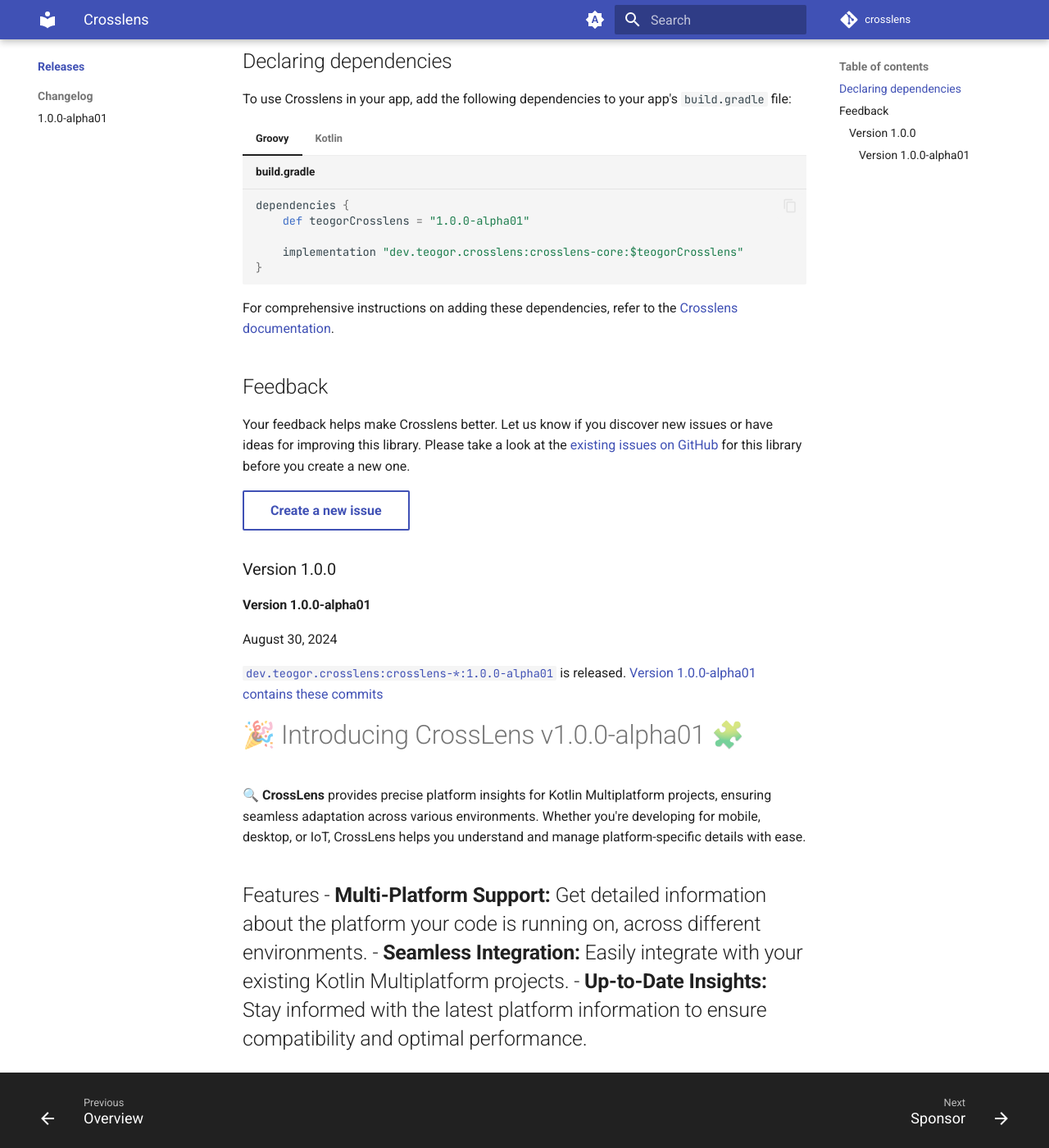
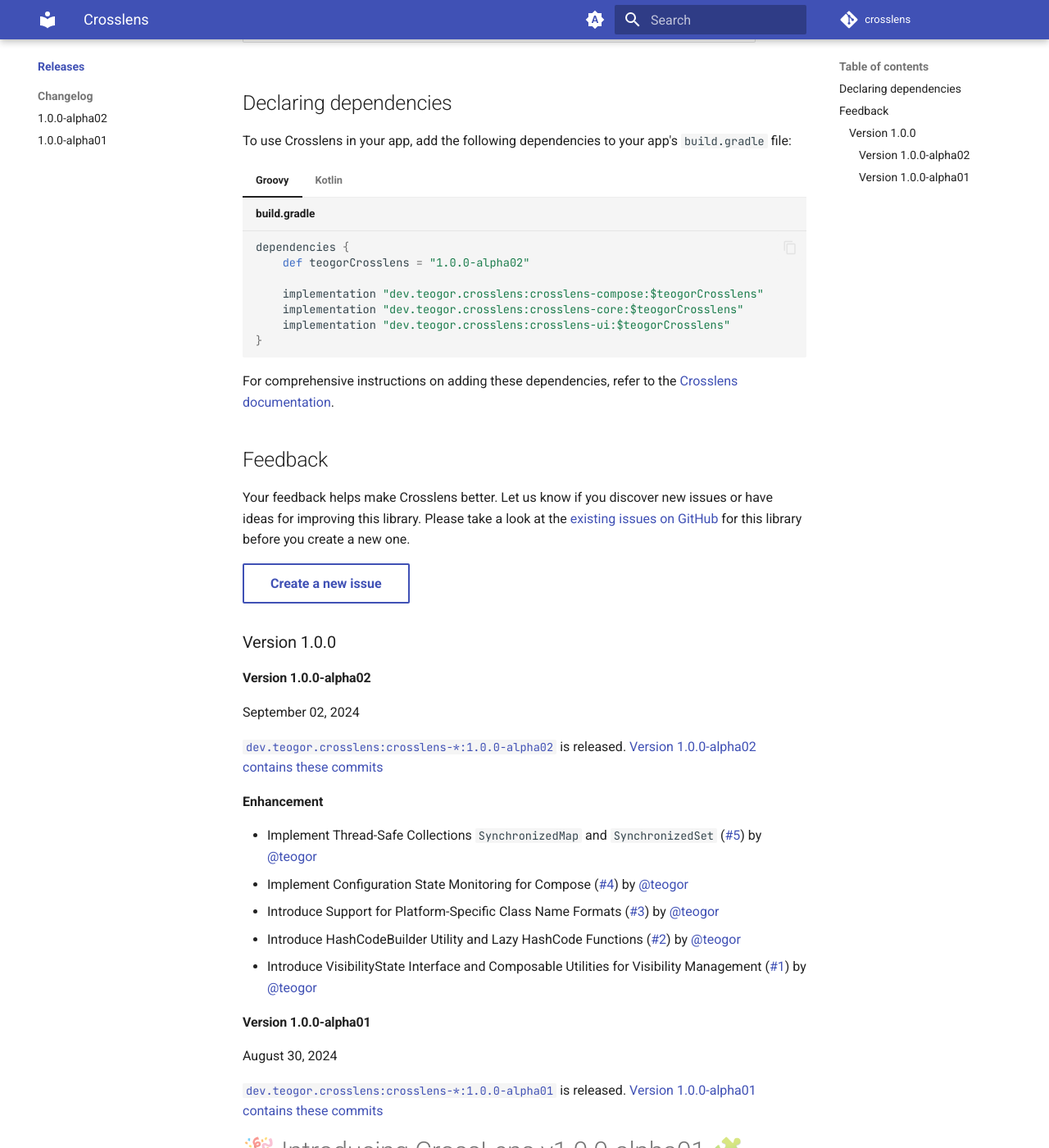
Before and after one commit to teogor/crosslens, an MkDocs documentation site: the page built from docs/releases/index.md, in a window 1280 px wide and 1400 px high, scrolled down 520 px. Shown: the whole window at 82% size. Built offline with MkDocs 1.6.1 and Material for MkDocs 9.7.7, drawn with Linux system fonts in a browser that asks for light colours; comment, search, counter and statistics services are not loaded; some of the changed text lies outside the part shown.

Commit message:
Release 1.0.0-alpha02 - Updated Docs

````diff
--- a/docs/releases/index.md
+++ b/docs/releases/index.md
@@ -9,15 +9,17 @@ Learn more: **[User Guide](../user-guide.md)** and **[Code Samples](../code-samp
 
 API Reference
 [`dev.teogor.crosslens:crosslens-*`](../html/)
+[`dev.teogor.crosslens:crosslens-compose`](../html/crosslens-compose)
 [`dev.teogor.crosslens:crosslens-core`](../html/crosslens-core)
+[`dev.teogor.crosslens:crosslens-ui`](../html/crosslens-ui)
 
 [//]: # (REGION-API-REFERENCE)
 
 [//]: # (REGION-RELEASE-TABLE)
 
-| Latest Update     |  Stable Release  |  Release Candidate  |  Beta Release  |  Alpha Release  |
-|:------------------|:----------------:|:-------------------:|:--------------:|:---------------:|
-| August 30, 2024   |        -         |          -          |       -        |  1.0.0-alpha01  |
+| Latest Update        |  Stable Release  |  Release Candidate  |  Beta Release  |  Alpha Release  |
+|:---------------------|:----------------:|:-------------------:|:--------------:|:---------------:|
+| September 02, 2024   |        -         |          -          |       -        |  1.0.0-alpha02  |
 
 [//]: # (REGION-RELEASE-TABLE)
 
@@ -31,9 +33,11 @@ To use Crosslens in your app, add the following dependencies to your app's `buil
 
     ```groovy title="build.gradle"
     dependencies {
-        def teogorCrosslens = "1.0.0-alpha01"
+        def teogorCrosslens = "1.0.0-alpha02"
 
+        implementation "dev.teogor.crosslens:crosslens-compose:$teogorCrosslens"
         implementation "dev.teogor.crosslens:crosslens-core:$teogorCrosslens"
+        implementation "dev.teogor.crosslens:crosslens-ui:$teogorCrosslens"
     }
     ```
 
@@ -41,9 +45,11 @@ To use Crosslens in your app, add the following dependencies to your app's `buil
 
     ```kotlin title="build.gradle.kts"
     dependencies {
-        val teogorCrosslens = "1.0.0-alpha01"
+        val teogorCrosslens = "1.0.0-alpha02"
 
+        implementation("dev.teogor.crosslens:crosslens-compose:$teogorCrosslens")
         implementation("dev.teogor.crosslens:crosslens-core:$teogorCrosslens")
+        implementation("dev.teogor.crosslens:crosslens-ui:$teogorCrosslens")
     }
     ```
 
@@ -67,6 +73,20 @@ for this library before you create a new one.
 
 ### Version 1.0.0
 
+#### Version 1.0.0-alpha02
+
+September 02, 2024
+
+[`dev.teogor.crosslens:crosslens-*:1.0.0-alpha02`](https://github.com/teogor/crosslens/releases/1.0.0-alpha02) is released. [Version 1.0.0-alpha02 contains these commits](https://github.com/teogor/crosslens/compare/1.0.0-alpha01...1.0.0-alpha02)
+
+**Enhancement**
+
+* Implement Thread-Safe Collections `SynchronizedMap` and `SynchronizedSet` ([#5](https://github.com/teogor/crosslens/issues/5)) by [@teogor](https://github.com/teogor)
+* Implement Configuration State Monitoring for Compose ([#4](https://github.com/teogor/crosslens/issues/4)) by [@teogor](https://github.com/teogor)
+* Introduce Support for Platform-Specific Class Name Formats ([#3](https://github.com/teogor/crosslens/issues/3)) by [@teogor](https://github.com/teogor)
+* Introduce HashCodeBuilder Utility and Lazy HashCode Functions ([#2](https://github.com/teogor/crosslens/issues/2)) by [@teogor](https://github.com/teogor)
+* Introduce VisibilityState Interface and Composable Utilities for Visibility Management ([#1](https://github.com/teogor/crosslens/issues/1)) by [@teogor](https://github.com/teogor)
+
 #### Version 1.0.0-alpha01
 
 August 30, 2024
--- a/mkdocs.yml
+++ b/mkdocs.yml
@@ -21,6 +21,7 @@ nav:
   - Releases:
     - releases/index.md
     - Changelog:
+      - 1.0.0-alpha02: releases/changelog/1.0.0-alpha02.md
       - 1.0.0-alpha01: releases/changelog/1.0.0-alpha01.md
   - Reference: reference.md
   - Sponsor: sponsor.md
````
Also changed, not shown: README.md (+3 -1 lines), docs/assets/winds/crosslens.json (+46 -0 lines), docs/index.md (+16 -4 lines), winds-changelog.yml (+9 -0 lines), 1 other file.
